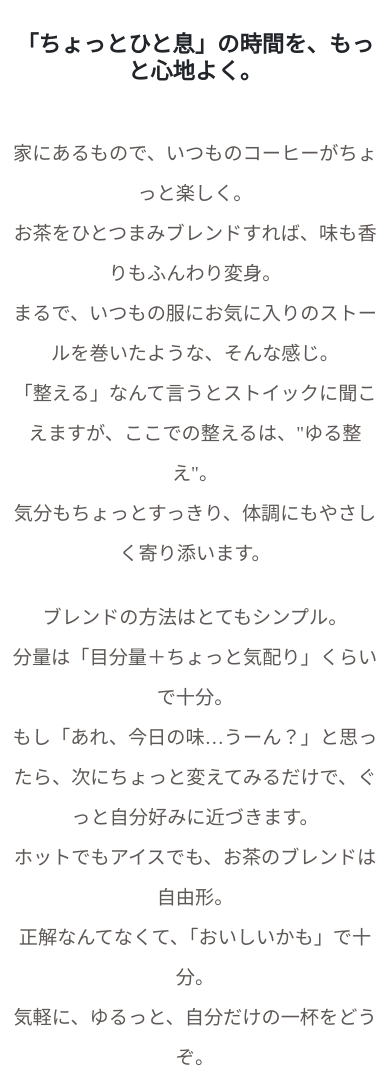
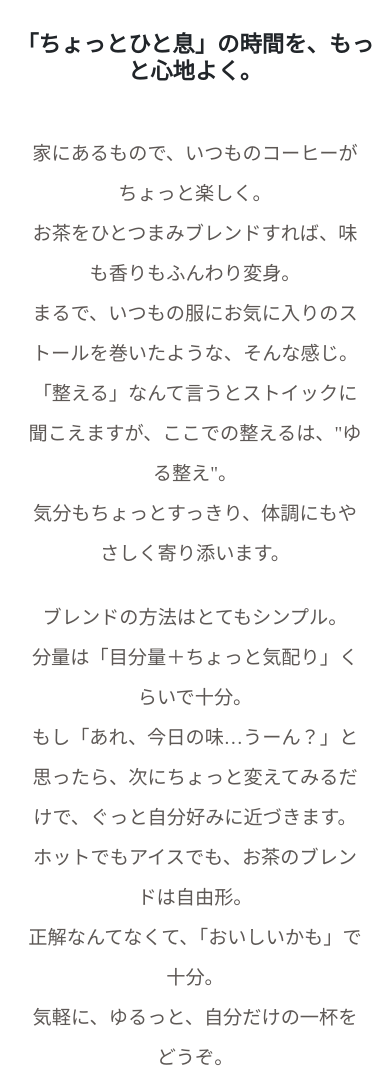
Before and after one commit to mlsk16/ocha-site, a plain HTML site: page concept.html in a window 390 px wide. Shown: the part 540-1621 px from the top of the page. Drawn offline with nearby package versions, Linux system fonts and the light colour scheme.

Commit message:
Add files via upload

```diff
--- a/concept.html
+++ b/concept.html
@@ -297,7 +297,7 @@ $(function () {
         <h3 class="catchphrase text-center">「ちょっとひと息」の時間を、もっと心地よく。</h3>
       </div>
 
-     <div class="col-12 col-md-6 mb-5 mx-auto">
+      <div class="col-11 col-sm-10 col-md-8 col-lg-6 mb-5">
         <p class="text-center mb-4">
           家にあるもので、いつものコーヒーがちょっと楽しく。<br>
           お茶をひとつまみブレンドすれば、味も香りもふんわり変身。<br>
```
